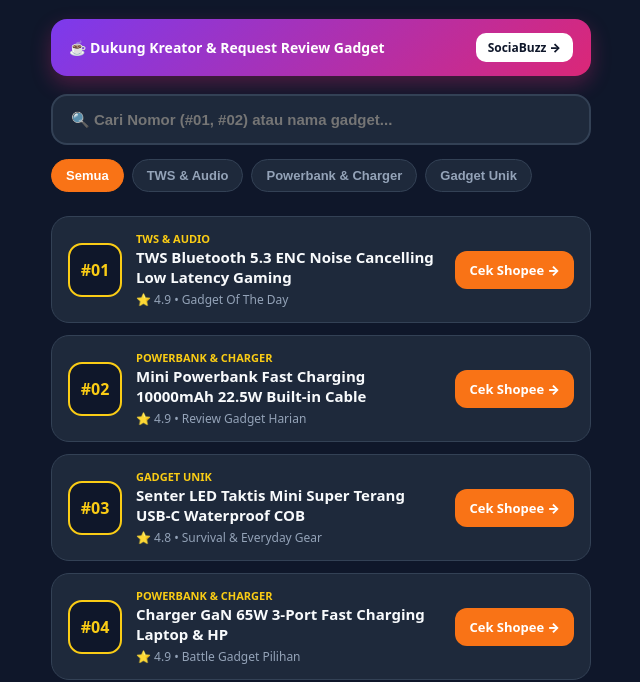
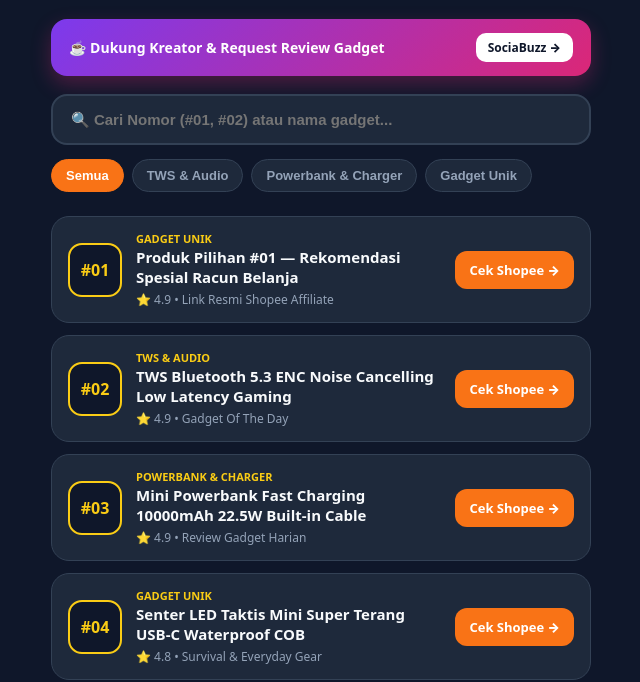
Before and after one commit to Taufiqhippy/hollowframe-autoposter, a plain HTML site: page racun-belanja.html in a window 1280 px wide. Shown: the part 142-824 px from the top of the page, without its empty margins (319-959 px from the left). Drawn offline with Linux system fonts and the light colour scheme.

Commit message:
Update racun-belanja.html

```diff
--- a/racun-belanja.html
+++ b/racun-belanja.html
@@ -217,42 +217,50 @@
   </div>
 
   <script>
-    // Daftar produk otomatis diupdate oleh script autopilot Racun Belanja
+    // Daftar produk otomatis diupdate oleh script autopilot Racun Belanja (Affiliate ID: an_11302390242)
+    const AFF_PARAMS = "&mmp_pid=an_11302390242&uls_trackid=5765r1ao03k7&utm_campaign=id_5jsYRf3AxWb&utm_content=----&utm_medium=affiliates&utm_source=an_11302390242";
     const PRODUCTS = [
       {
         code: "#01",
+        category: "Gadget Unik",
+        title: "Produk Pilihan #01 — Rekomendasi Spesial Racun Belanja",
+        meta: "⭐ 4.9 • Link Resmi Shopee Affiliate",
+        url: "https://s.shopee.co.id/1C7IZDc9h"
+      },
+      {
+        code: "#02",
         category: "TWS & Audio",
         title: "TWS Bluetooth 5.3 ENC Noise Cancelling Low Latency Gaming",
         meta: "⭐ 4.9 • Gadget Of The Day",
-        url: "https://shopee.co.id/search?keyword=tws%20bluetooth%205.3%20enc"
+        url: "https://shopee.co.id/search?keyword=tws%20bluetooth%205.3%20enc" + AFF_PARAMS
       },
       {
-        code: "#02",
+        code: "#03",
         category: "Powerbank & Charger",
         title: "Mini Powerbank Fast Charging 10000mAh 22.5W Built-in Cable",
         meta: "⭐ 4.9 • Review Gadget Harian",
-        url: "https://shopee.co.id/search?keyword=mini%20powerbank%2010000mah%2022.5w"
+        url: "https://shopee.co.id/search?keyword=mini%20powerbank%2010000mah%2022.5w" + AFF_PARAMS
       },
       {
-        code: "#03",
+        code: "#04",
         category: "Gadget Unik",
         title: "Senter LED Taktis Mini Super Terang USB-C Waterproof COB",
         meta: "⭐ 4.8 • Survival & Everyday Gear",
-        url: "https://shopee.co.id/search?keyword=senter%20led%20taktis%20mini%20cob"
+        url: "https://shopee.co.id/search?keyword=senter%20led%20taktis%20mini%20cob" + AFF_PARAMS
       },
       {
-        code: "#04",
+        code: "#05",
         category: "Powerbank & Charger",
         title: "Charger GaN 65W 3-Port Fast Charging Laptop & HP",
         meta: "⭐ 4.9 • Battle Gadget Pilihan",
-        url: "https://shopee.co.id/search?keyword=charger%20gan%2065w"
+        url: "https://shopee.co.id/search?keyword=charger%20gan%2065w" + AFF_PARAMS
       },
       {
-        code: "#05",
+        code: "#06",
         category: "Gadget Unik",
         title: "Kipas Angin Genggam Turbo High Speed 100 Level Digital",
         meta: "⭐ 4.9 • Top 5 Gadget Minggu Ini",
-        url: "https://shopee.co.id/search?keyword=kipas%20tangan%20turbo%20100%20speed"
+        url: "https://shopee.co.id/search?keyword=kipas%20tangan%20turbo%20100%20speed" + AFF_PARAMS
       }
     ];
 
```
